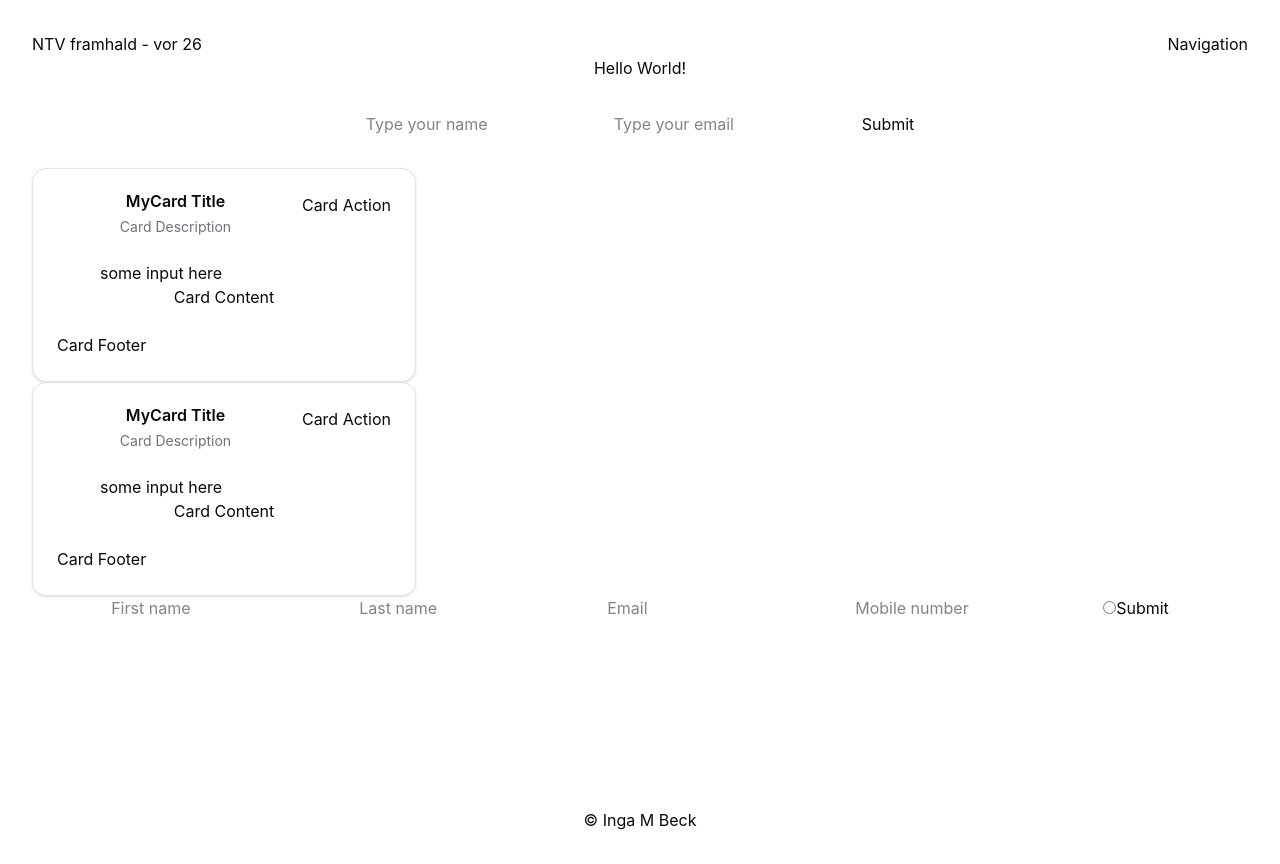
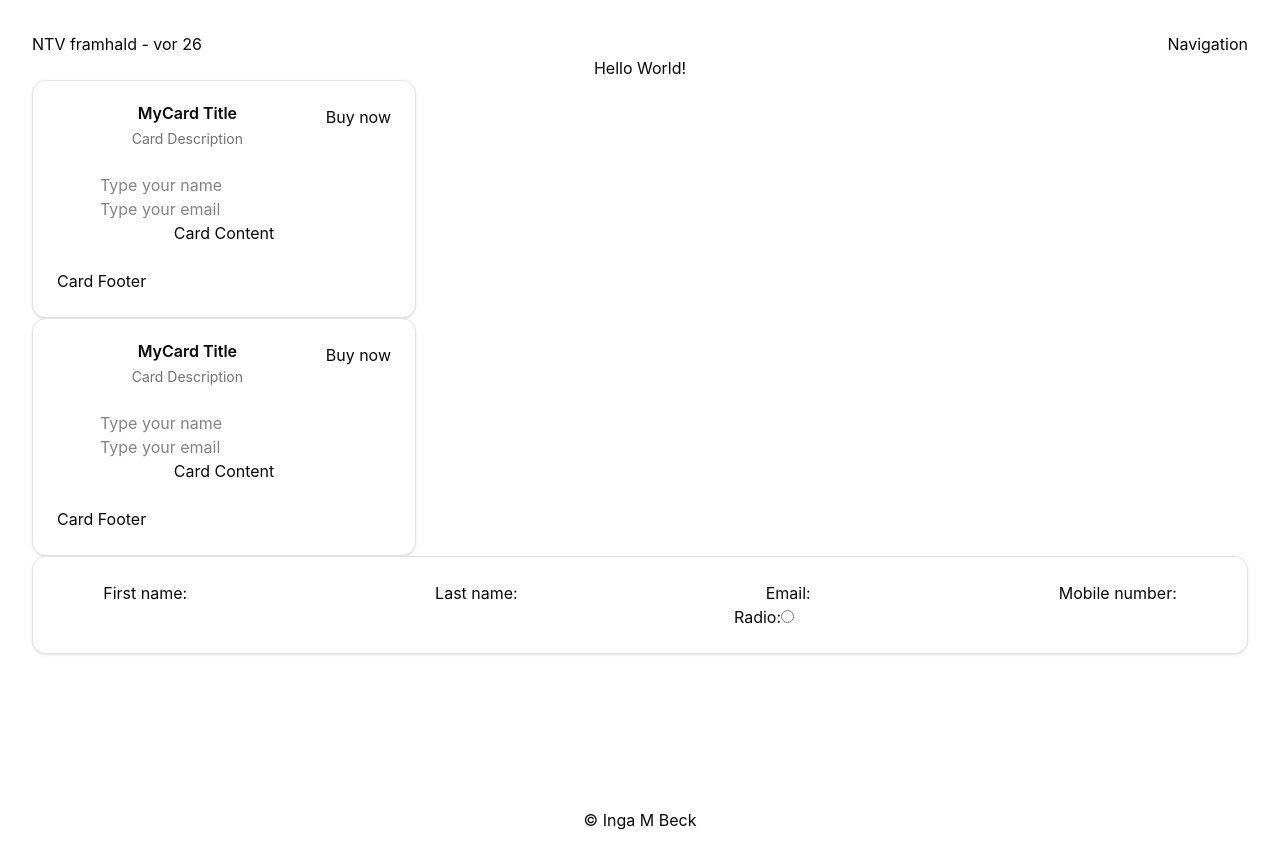
Before and after one commit to ingzenegger/vorTimi1, a React (Vite) app in the folder NTV-vor-vefsida/: page / in a window 1280 px wide. Built offline with nearby package versions, Linux system fonts and the light colour scheme.

Commit message:
MyCard, MyForm, MyInput and MyButton components functional

```diff
--- a/NTV-vor-vefsida/src/App.tsx
+++ b/NTV-vor-vefsida/src/App.tsx
@@ -1,49 +1,16 @@
-//2. tími 24. feb- Búa til card og setja inn props(data)
-// búa til component button
-
-import { useState } from "react";
-
 import "./App.css";
 import Layout from "./components/Layout/layout";
-import Input from "./components/input";
-
-// import Btn from "./components/btn.tsx";
 import MyCard from "./components/myCard.tsx";
-import Form from "./components/form.tsx";
+import MyForm from "./components/myForm.tsx";
 
 function App() {
-  const [myName, setMyName] = useState("");
-  const [email, setEmail] = useState("");
-
-  const onClick = () => {
-    alert("submitted" + email);
-  };
-
   return (
     <>
       <Layout>
         <h2>Hello World!</h2>
-        <div className="form">
-          <div>{myName}</div>
-          <Input
-            value={myName}
-            onChange={(e) => setMyName(e.target.value)}
-            placeholder="Type your name"
-            type="text"
-          />
-          <Input
-            value={email}
-            onChange={(e) => setEmail(e.target.value)}
-            placeholder="Type your email"
-            type="email"
-          />
-          <button onClick={() => alert("submitted:" + email)}>Submit</button>
-        </div>
-
-        {/* <div className="my-btn">{/* <Btn name="click me" /> </div> */}
         <MyCard />
         <MyCard />
-        <Form />
+        <MyForm />
       </Layout>
     </>
   );
--- a/NTV-vor-vefsida/src/components/btn.tsx
+++ /dev/null
@@ -1,8 +0,0 @@
-type Props = {
-  onClick: React.MouseEventHandler<HTMLButtonElement>;
-  text?: string;
-};
-
-export default function Btn({ onClick, text = "Submit" }): Props {
-  return <button onClick={onClick}>{text}</button>;
-}
--- a/NTV-vor-vefsida/src/components/form.tsx
+++ /dev/null
@@ -1,29 +0,0 @@
-/* Form
- //props? {type, placeholder}:{type:'string', placeholder:}
-name first
-name last
-email
-phonenumber
-radio yes no
-additional preference checkboxes
-appointment date selector
-number of guests w +- buttons
-leave a message text area
-submit button
-edit button
-
-start with basic, then work from there
-*/
-
-export default function Form() {
-  return (
-    <form>
-      <input type="text" placeholder="First name" />
-      <input type="text" placeholder="Last name" />
-      <input type="email" placeholder="Email" />
-      <input type="number" placeholder="Mobile number" />
-      <input type="radio" id="value" name="value" />
-      <input type="submit" />
-    </form>
-  );
-}
--- /dev/null
+++ b/NTV-vor-vefsida/src/components/myButton.tsx
@@ -0,0 +1,7 @@
+type ButtonProps = React.ButtonHTMLAttributes<HTMLButtonElement> & {
+  value?: string;
+};
+
+export default function MyButton({ value = "Submit", ...props }: ButtonProps) {
+  return <button {...props}>{value}</button>;
+}
--- a/NTV-vor-vefsida/src/components/myCard.tsx
+++ b/NTV-vor-vefsida/src/components/myCard.tsx
@@ -1,5 +1,5 @@
 import { useState } from "react";
-import Input from "./input.tsx";
+import MyInput from "./myInput.tsx";
 import {
   Card,
   CardAction,
@@ -9,22 +9,37 @@
   CardHeader,
   CardTitle,
 } from "./ui/card.tsx";
+import MyButton from "./myButton.tsx";
 
 export default function MyCard() {
-  const [input, setInput] = useState("some input here");
+  const [myName, setMyName] = useState("");
+  const [email, setEmail] = useState("");
+
+  const onClick = () => {
+    alert(`Submitted name: ${myName} and email: ${email}`);
+  };
+
   return (
     <Card className="w-full max-w-sm">
       <CardHeader>
         <CardTitle>MyCard Title</CardTitle>
         <CardDescription>Card Description</CardDescription>
-        <CardAction>Card Action </CardAction>
+        <CardAction>
+          <MyButton onClick={onClick} value="Buy now" />
+        </CardAction>
       </CardHeader>
       <CardContent>
-        <Input
-          value={input}
-          type="text"
-          onChange={(e) => setInput(e.target.value)}
-        ></Input>
+        <MyInput
+          value={myName}
+          placeholder="Type your name"
+          onChange={(e) => setMyName(e.target.value)}
+        />
+        <MyInput
+          value={email}
+          placeholder="Type your email"
+          type="email"
+          onChange={(e) => setEmail(e.target.value)}
+        />
         <p>Card Content</p>
       </CardContent>
       <CardFooter>
--- /dev/null
+++ b/NTV-vor-vefsida/src/components/myForm.tsx
@@ -0,0 +1,51 @@
+/* Form
+ //props? {type, placeholder}:{type:'string', placeholder:}
+name first
+name last
+email
+phonenumber
+radio yes no
+additional preference checkboxes
+appointment date selector
+number of guests w +- buttons
+leave a message text area
+submit button
+edit button
+
+start with basic, then work from there
+
+NEXT STEP:
+Use MyInput instead of input, then look into Shadcn input
+*/
+
+import { Card } from "./ui/card";
+
+export default function MyForm() {
+  return (
+    <Card>
+      <form>
+        <label>
+          First name:
+          <input type="text" />
+        </label>
+        <label>
+          Last name:
+          <input type="text" />
+        </label>
+        <label>
+          Email:
+          <input type="email" />
+        </label>
+        <label>
+          Mobile number:
+          <input type="number" />
+        </label>
+        <label>
+          Radio:
+          <input type="radio" id="value" name="value" />
+          {/* add more radio options */}
+        </label>
+      </form>
+    </Card>
+  );
+}
--- a/NTV-vor-vefsida/src/components/input.tsx
+++ b/NTV-vor-vefsida/src/components/myInput.tsx
@@ -1,14 +1,16 @@
-export default function Input({
+type Props = {
+  value: string;
+  onChange: (e: React.ChangeEvent<HTMLInputElement>) => void;
+  type?: "text" | "email";
+  placeholder?: string;
+};
+
+export default function MyInput({
   value,
   onChange,
-  placeholder,
-  type,
-}: {
-  value: string;
-  onChange: (e: React.ChangeEvent<HTMLInputElement>) => void;
-  placeholder?: string;
-  type: string;
-}) {
+  placeholder = "type...",
+  type = "text",
+}: Props) {
   function handleChange(e: React.ChangeEvent<HTMLInputElement>) {
     onChange(e);
     //e.target.value
--- /dev/null
+++ b/NTV-vor-vefsida/src/components/ui/input.tsx
@@ -0,0 +1,21 @@
+import * as React from "react"
+
+import { cn } from "@/lib/utils"
+
+function Input({ className, type, ...props }: React.ComponentProps<"input">) {
+  return (
+    <input
+      type={type}
+      data-slot="input"
+      className={cn(
+        "file:text-foreground placeholder:text-muted-foreground selection:bg-primary selection:text-primary-foreground dark:bg-input/30 border-input h-9 w-full min-w-0 rounded-md border bg-transparent px-3 py-1 text-base shadow-xs transition-[color,box-shadow] outline-none file:inline-flex file:h-7 file:border-0 file:bg-transparent file:text-sm file:font-medium disabled:pointer-events-none disabled:cursor-not-allowed disabled:opacity-50 md:text-sm",
+        "focus-visible:border-ring focus-visible:ring-ring/50 focus-visible:ring-[3px]",
+        "aria-invalid:ring-destructive/20 dark:aria-invalid:ring-destructive/40 aria-invalid:border-destructive",
+        className
+      )}
+      {...props}
+    />
+  )
+}
+
+export { Input }
```
Also changed, not shown: 1 other file (tests, documents, lock files or other folders).
